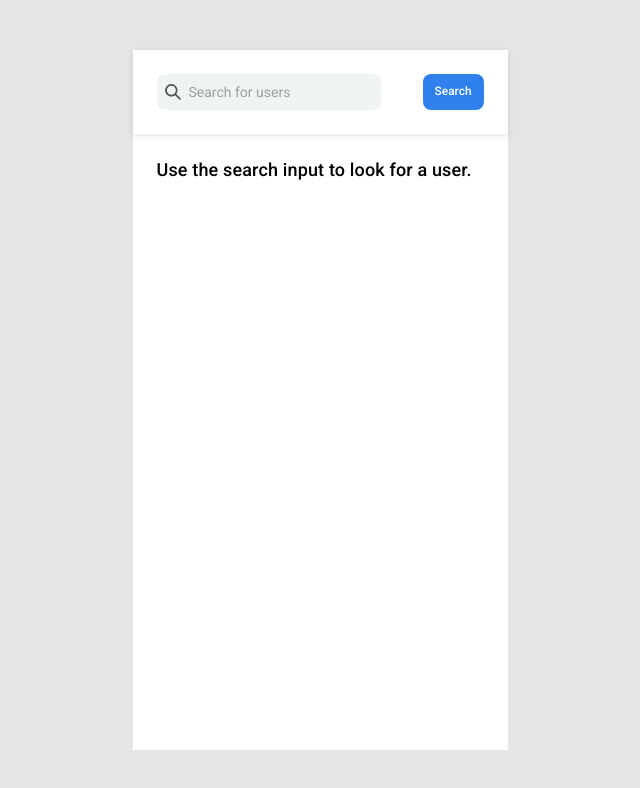
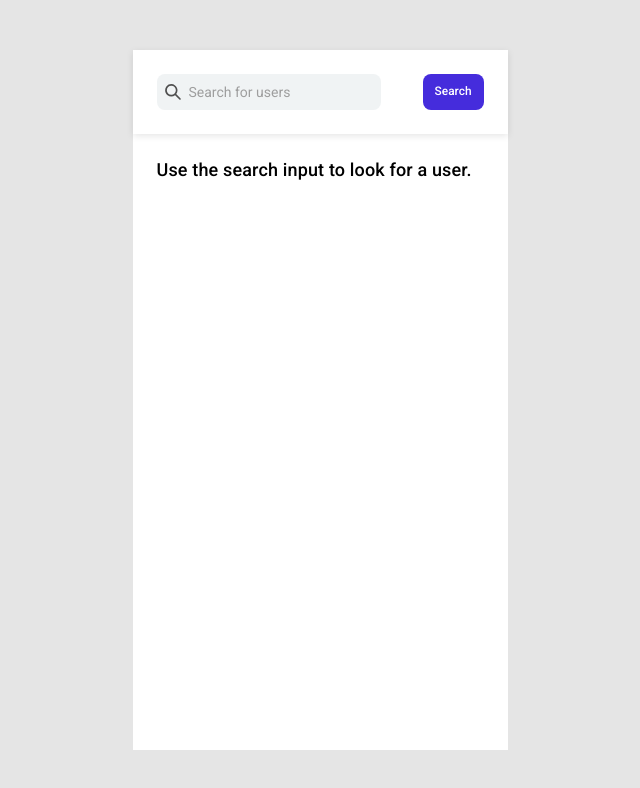
Before and after one commit to drzamich/github-badge, a React (Create React App) app: page / in a window 1280 px wide. Shown: the top 788 px of the page, without its empty margins (320-960 px from the left). Built offline with nearby package versions, Linux system fonts and the light colour scheme.

Commit message:
fix: color of the button

```diff
--- a/src/Search.tsx
+++ b/src/Search.tsx
@@ -30,7 +30,7 @@ const Input = styled.input`
 `;
 
 const Button = styled.button`
-  background: ${Color.RoyalBlue};
+  background: ${Color.PurpleHeart};
   border: 0;
   border-radius: 8px;
   padding: 12px;
```
